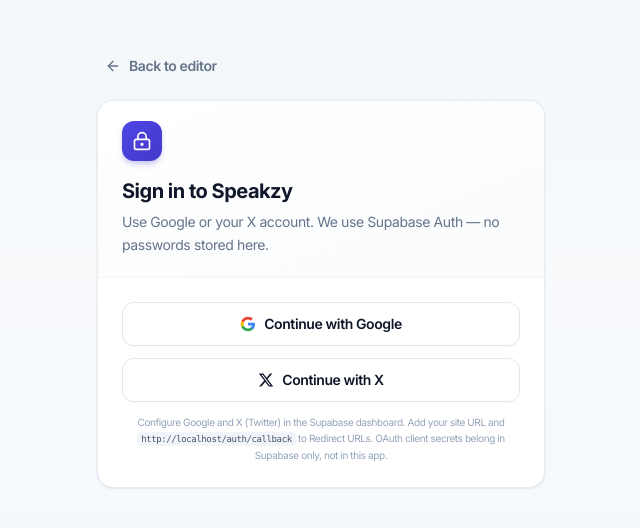
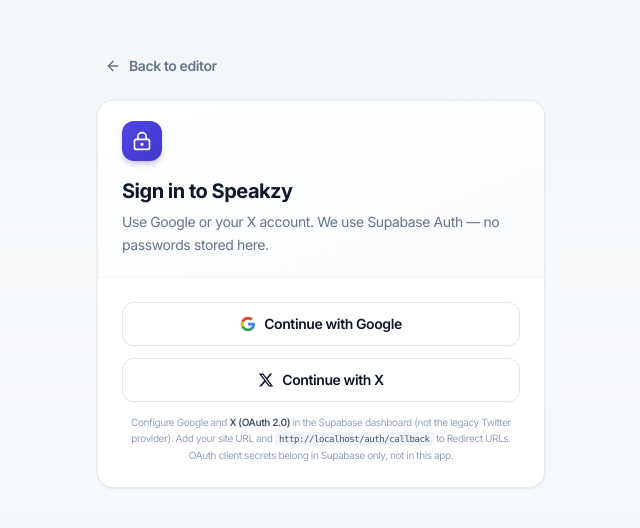
Before and after one commit to umairmanzoor1143/Capzod, a Next.js app: page /auth in a window 1280 px wide. Shown: the part 130-658 px from the top of the page, without its empty margins (319-959 px from the left). Built offline with nearby package versions, Linux system fonts and the light colour scheme; no server answers.

Commit message:
feaute marge

```diff
--- a/app/auth/page.tsx
+++ b/app/auth/page.tsx
@@ -26,7 +26,7 @@
   const router = useRouter();
   const searchParams = useSearchParams();
   const { user, loading: authLoading, signInWithOAuth } = useAuth();
-  const [busy, setBusy] = React.useState<"google" | "twitter" | null>(null);
+  const [busy, setBusy] = React.useState<"google" | "x" | null>(null);
   const [error, setError] = React.useState<string | null>(null);
 
   const redirectTo = searchParams.get("redirectTo") || "/";
@@ -44,7 +44,7 @@
     }
   }, [authLoading, user, router, redirectTo]);
 
-  async function handleOAuth(provider: "google" | "twitter") {
+  async function handleOAuth(provider: "google" | "x") {
     setBusy(provider);
     setError(null);
     try {
@@ -109,15 +109,17 @@
               variant="outline"
               className="h-11 w-full justify-center gap-2 border-slate-200 font-semibold"
               disabled={busy !== null}
-              onClick={() => handleOAuth("twitter")}
+              onClick={() => handleOAuth("x")}
             >
-              {busy === "twitter" ? <Loader2 className="size-4 animate-spin" /> : null}
+              {busy === "x" ? <Loader2 className="size-4 animate-spin" /> : null}
               <XGlyph />
               Continue with X
             </Button>
 
             <p className="text-center text-[10px] leading-relaxed text-slate-400">
-              Configure Google and X (Twitter) in the Supabase dashboard. Add your site URL and{" "}
+              Configure Google and{" "}
+              <span className="font-semibold text-slate-600">X (OAuth 2.0)</span> in the Supabase dashboard (not
+              the legacy Twitter provider). Add your site URL and{" "}
               <code className="rounded bg-slate-100 px-1 py-0.5 text-[9px] text-slate-600">
                 {typeof window !== "undefined" ? window.location.origin : ""}/auth/callback
               </code>{" "}
--- a/components/auth/AuthProvider.tsx
+++ b/components/auth/AuthProvider.tsx
@@ -4,7 +4,7 @@
 import { apiGetUser, apiSignOut, type AuthUser } from "@/lib/api";
 import { createBrowserSupabaseClient } from "@/lib/supabase/browser";
 
-export type OAuthProviderId = "google" | "twitter";
+export type OAuthProviderId = "google" | "x";
 
 type AuthContextValue = {
   user: AuthUser | null;
```
Also changed, not shown: 1 other file (tests, documents, lock files or other folders).
